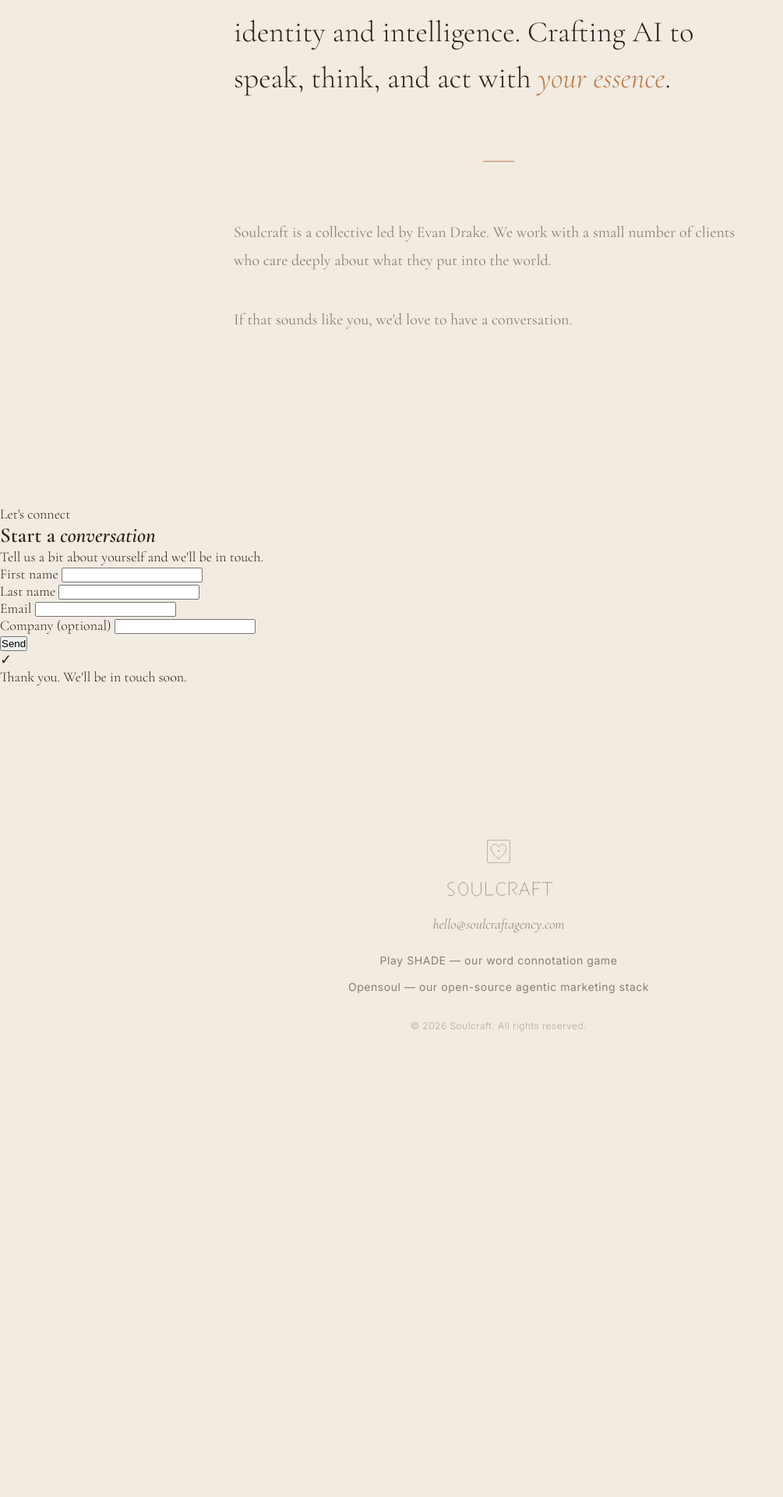
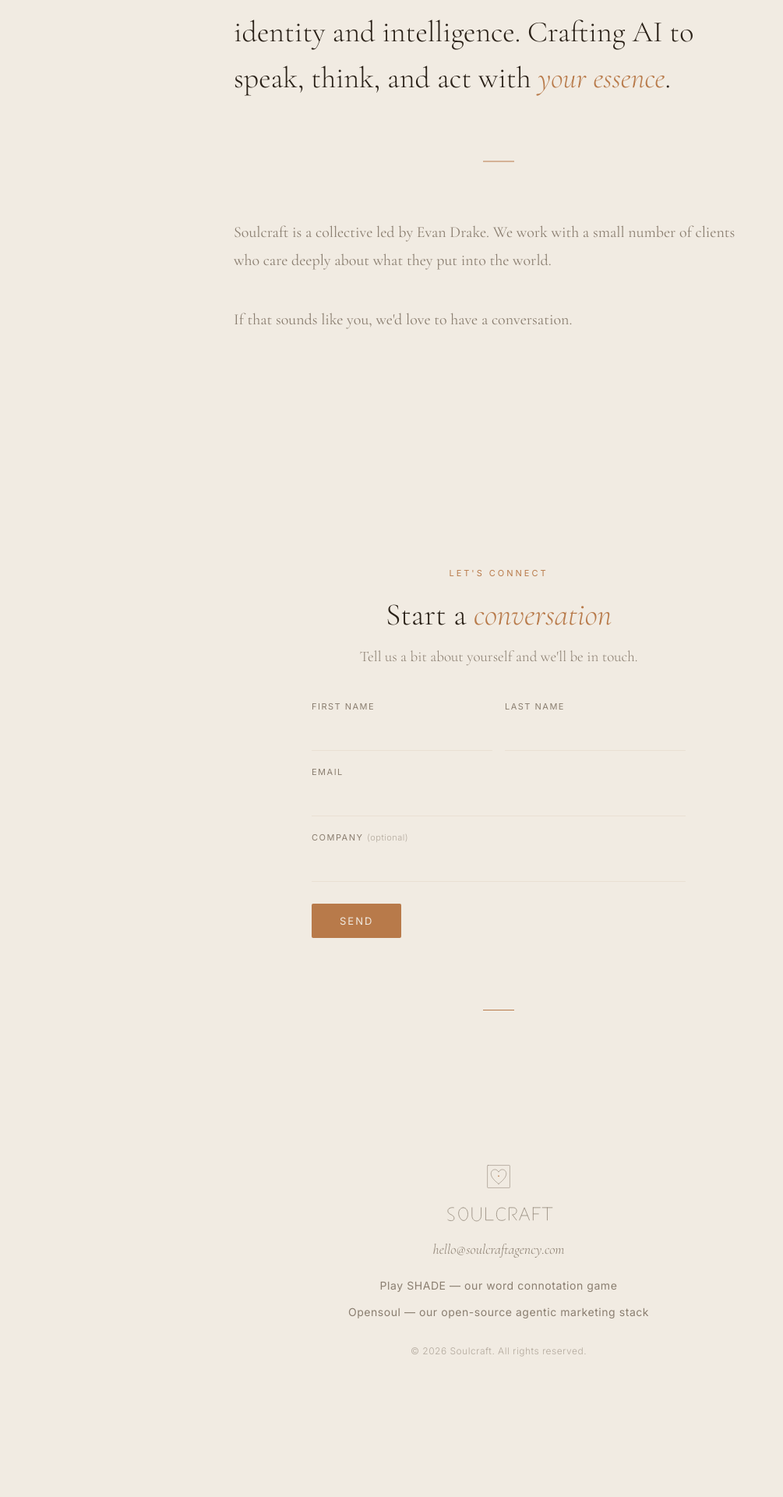
Before and after one commit to iamevandrake/soulcraft-site, a Jekyll site: the page index.html, which Jekyll copies as it is, in a window 1280 px wide. Shown: the part 1438-3358 px from the top of the page at 78% size, without its empty margins (0-1005 px from the left). Built offline with Jekyll 4.4.1, drawn with Linux system fonts in a browser that asks for light colours; before the commit the page ends 2941 px from its top, so only the background shows below that.

Commit message:
Homepage form fix

```diff
--- a/index.html
+++ b/index.html
@@ -444,6 +444,183 @@ body {
   }
 }
 
+/* ===== LEAD CAPTURE FORM ===== */
+.sc-lead-section {
+  padding: 80px 0;
+  text-align: center;
+}
+
+.sc-section-label {
+  font-family: var(--sans);
+  font-size: 11px;
+  font-weight: 400;
+  letter-spacing: 3px;
+  text-transform: uppercase;
+  color: var(--copper);
+  display: block;
+  margin-bottom: 20px;
+}
+
+.sc-lead-section h2 {
+  font-family: var(--serif);
+  font-weight: 300;
+  font-size: clamp(28px, 3.5vw, 40px);
+  line-height: 1.3;
+  color: var(--espresso);
+  margin-bottom: 12px;
+}
+
+.sc-lead-section h2 em {
+  font-style: italic;
+  color: var(--copper);
+}
+
+.sc-lead-sub {
+  font-family: var(--serif);
+  font-weight: 300;
+  font-size: clamp(16px, 1.6vw, 19px);
+  line-height: 1.7;
+  color: var(--warm-gray);
+  margin-bottom: 40px;
+}
+
+.sc-lead-form {
+  max-width: 480px;
+  margin: 0 auto;
+  text-align: left;
+}
+
+.sc-lead-form-row {
+  display: grid;
+  grid-template-columns: 1fr 1fr;
+  gap: 16px;
+  margin-bottom: 0;
+}
+
+.sc-lead-form-field {
+  margin-bottom: 20px;
+}
+
+.sc-lead-form-field label {
+  display: block;
+  font-family: var(--sans);
+  font-weight: 400;
+  font-size: 11px;
+  letter-spacing: 1.5px;
+  text-transform: uppercase;
+  color: var(--warm-gray);
+  margin-bottom: 8px;
+}
+
+.sc-lead-form-field label .optional {
+  font-weight: 300;
+  letter-spacing: 0.5px;
+  text-transform: none;
+  opacity: 0.6;
+}
+
+.sc-lead-form-field input {
+  width: 100%;
+  font-family: var(--serif);
+  font-weight: 300;
+  font-size: 17px;
+  color: var(--espresso);
+  background: transparent;
+  border: none;
+  border-bottom: 1px solid var(--sandstone);
+  padding: 10px 0;
+  outline: none;
+  transition: border-color 0.3s;
+  border-radius: 0;
+  -webkit-appearance: none;
+  box-shadow: none;
+}
+
+.sc-lead-form-field input::placeholder {
+  color: var(--sandstone);
+}
+
+.sc-lead-form-field input:focus {
+  border-bottom-color: var(--copper);
+}
+
+.sc-lead-form-submit {
+  display: inline-block;
+  font-family: var(--sans);
+  font-weight: 400;
+  font-size: 13px;
+  letter-spacing: 2px;
+  text-transform: uppercase;
+  color: var(--parchment);
+  background: var(--copper);
+  padding: 14px 36px;
+  border: none;
+  border-radius: 2px;
+  cursor: pointer;
+  transition: background 0.3s, opacity 0.3s;
+  margin-top: 8px;
+}
+
+.sc-lead-form-submit:hover {
+  background: var(--espresso);
+}
+
+.sc-lead-form-submit:disabled {
+  opacity: 0.5;
+  cursor: default;
+}
+
+.sc-lead-success {
+  text-align: center;
+  padding: 20px 0;
+}
+
+.sc-lead-success p {
+  font-family: var(--serif);
+  font-weight: 300;
+  font-size: 20px;
+  color: var(--espresso);
+  line-height: 1.6;
+}
+
+.sc-lead-check {
+  display: inline-block;
+  width: 28px;
+  height: 28px;
+  border: 2px solid var(--copper);
+  border-radius: 50%;
+  line-height: 24px;
+  text-align: center;
+  color: var(--copper);
+  font-size: 14px;
+  margin-bottom: 12px;
+}
+
+.sc-lead-error {
+  font-family: var(--sans);
+  font-size: 13px;
+  color: #a0522d;
+  margin-top: 12px;
+  text-align: center;
+}
+
+.sc-divider {
+  width: 40px;
+  height: 1px;
+  background: var(--copper);
+  display: block;
+}
+
+@media (max-width: 768px) {
+  .sc-lead-section {
+    padding: 60px 0;
+  }
+
+  .sc-lead-form-row {
+    grid-template-columns: 1fr;
+  }
+}
+
 </style>
 </head>
 <body>
@@ -604,13 +781,13 @@ body {
     <p class="sc-lead-error" id="leadError"></p>
   </form>
 
-  <div class="sc-lead-success" id="leadSuccess">
+  <div class="sc-lead-success" id="leadSuccess" style="display:none">
     <div class="sc-lead-check">&#10003;</div>
     <p>Thank you. We'll be in touch soon.</p>
   </div>
 </section>
 
-<div class="sc-divider" style="margin:0 auto 60px"></div>
+<div class="sc-divider" style="width:40px;height:1px;background:var(--copper);margin:0 auto 60px"></div>
 
 <!-- ===== CLOSING ===== -->
 <footer>
--- a/industries/index.html
+++ b/industries/index.html
@@ -212,7 +212,7 @@
     <p class="sc-lead-error" id="leadError"></p>
   </form>
 
-  <div class="sc-lead-success" id="leadSuccess">
+  <div class="sc-lead-success" id="leadSuccess" style="display:none">
     <div class="sc-lead-check">&#10003;</div>
     <p>Thank you. We'll be in touch soon.</p>
   </div>
--- a/services/index.html
+++ b/services/index.html
@@ -221,7 +221,7 @@
     <p class="sc-lead-error" id="leadError"></p>
   </form>
 
-  <div class="sc-lead-success" id="leadSuccess">
+  <div class="sc-lead-success" id="leadSuccess" style="display:none">
     <div class="sc-lead-check">&#10003;</div>
     <p>Thank you. We'll be in touch soon.</p>
   </div>
--- a/solutions/index.html
+++ b/solutions/index.html
@@ -222,7 +222,7 @@
     <p class="sc-lead-error" id="leadError"></p>
   </form>
 
-  <div class="sc-lead-success" id="leadSuccess">
+  <div class="sc-lead-success" id="leadSuccess" style="display:none">
     <div class="sc-lead-check">&#10003;</div>
     <p>Thank you. We'll be in touch soon.</p>
   </div>
```
